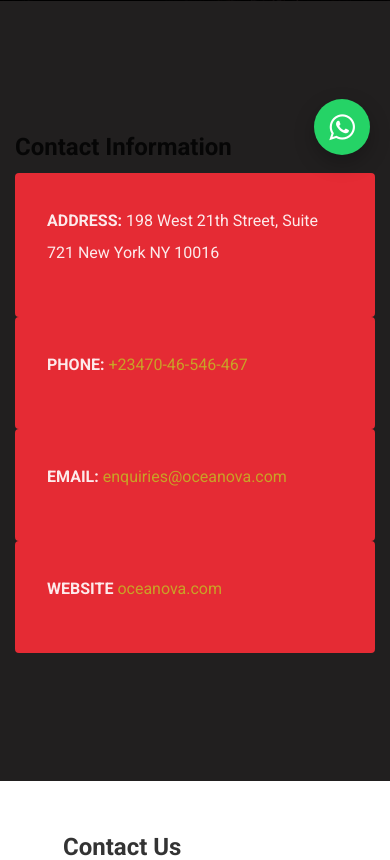
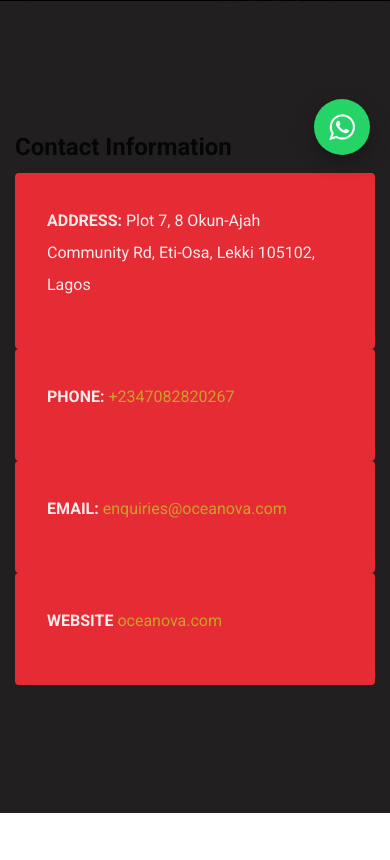
Before and after one commit to Manlikenonso1k/oceanova, a Laravel app: page /contact in a window 390 px wide. Shown: the part 669-1529 px from the top of the page. Run offline with Laravel 12, Linux system fonts and the light colour scheme; parts of the project's set-up code (start-up, migrations or seed data) failed here and were passed over; some libraries are stand-ins or nearby versions.

Commit message:
Add Contact link to navbar and update phone number to WhatsApp link on contact page

```diff
--- a/resources/views/contact.blade.php
+++ b/resources/views/contact.blade.php
@@ -22,12 +22,12 @@
       <div class="w-100"></div>
       <div class="col-md-3 d-flex">
         <div class="dbox">
-          <p><span>Address:</span> 198 West 21th Street, Suite 721 New York NY 10016</p>
+          <p><span>Address:</span> Plot 7, 8 Okun-Ajah Community Rd, Eti-Osa, Lekki 105102, Lagos</p>
         </div>
       </div>
       <div class="col-md-3 d-flex">
         <div class="dbox">
-          <p><span>Phone:</span> <a href="tel://+2347046546467">+23470-46-546-467</a></p>
+          <p><span>Phone:</span> <a href="https://wa.me/2347082820267" target="_blank" rel="noopener noreferrer">+2347082820267</a></p>
         </div>
       </div>
       <div class="col-md-3 d-flex">
--- a/resources/views/layouts/app.blade.php
+++ b/resources/views/layouts/app.blade.php
@@ -106,6 +106,7 @@
 					<li class="nav-item {{ request()->routeIs('menu') ? 'active' : '' }}"><a href="{{ route('menu') }}" class="nav-link">Menu</a></li>
 					<li class="nav-item {{ request()->routeIs('about') ? 'active' : '' }}"><a href="{{ route('about') }}" class="nav-link">About</a></li>
 					<li class="nav-item {{ request()->routeIs('reservation') ? 'active' : '' }}"><a href="{{ route('reservation') }}" class="nav-link">Reservation</a></li>
+					<li class="nav-item {{ request()->routeIs('contact') ? 'active' : '' }}"><a href="{{ route('contact') }}" class="nav-link">Contact</a></li>
 				</ul>
 			</div>
 		</div>
```
